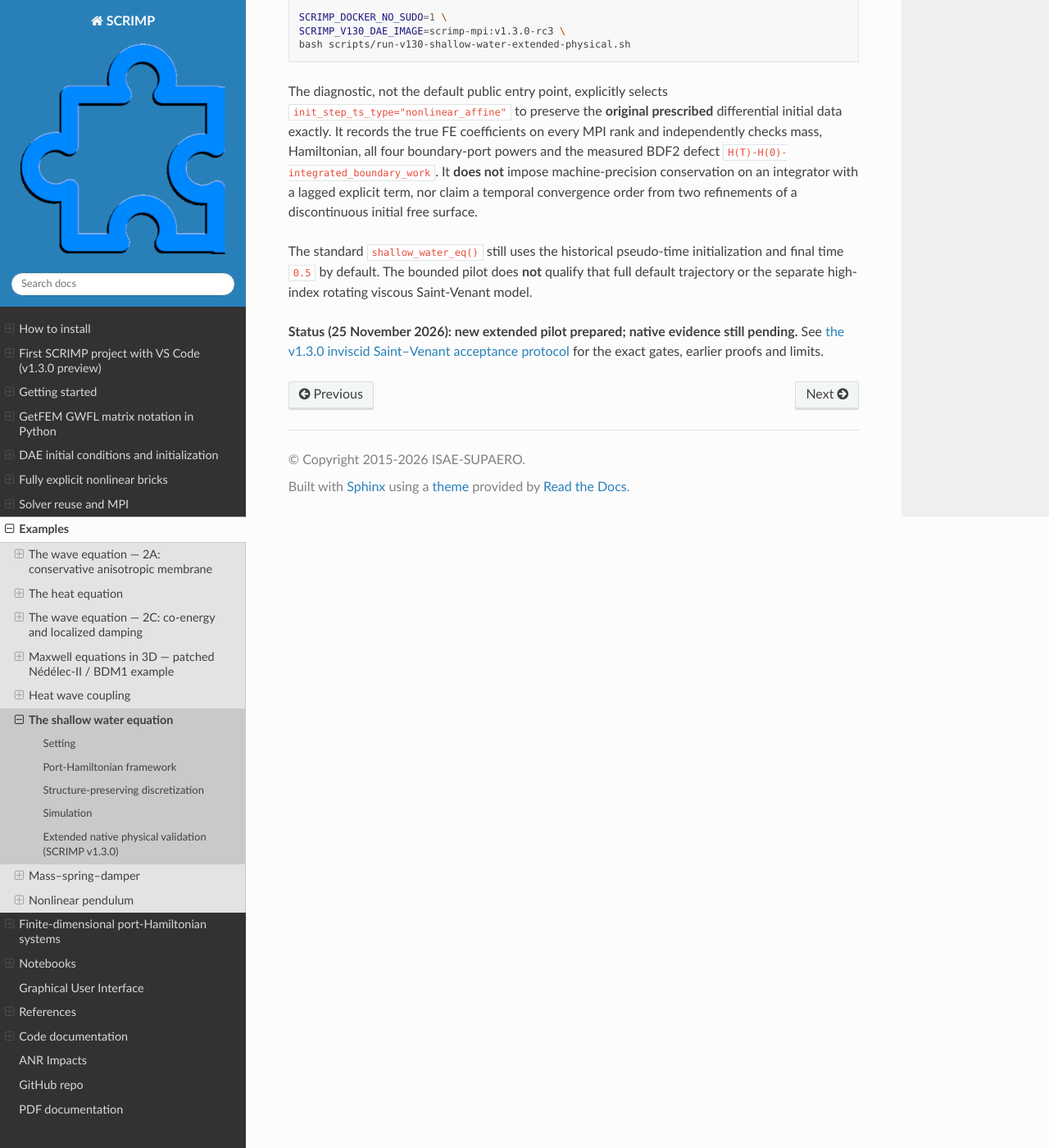
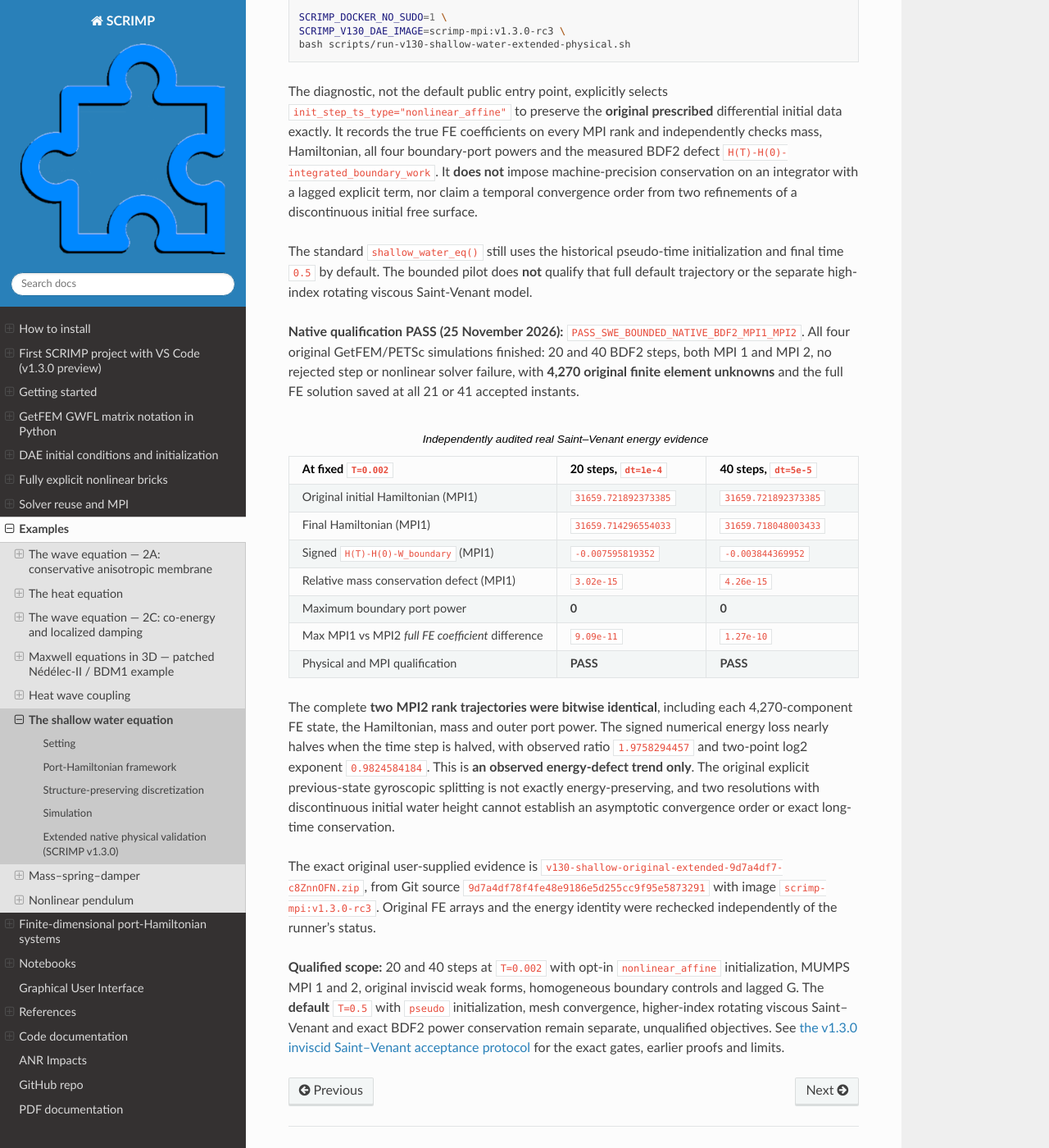
Before and after one commit to g-haine/scrimp, a Sphinx documentation site: the page built from docs/source/examples/shallow_water.rst, in a window 1280 px wide and 1400 px high, scrolled down 9165 px. Shown: the whole window at 82% size. Built offline with Sphinx 7.4.7 and the Read the Docs theme 3.1.0, drawn with Linux system fonts in a browser that asks for light colours.

Commit message:
docs(sphinx): record native inviscid Saint-Venant 20/40-step MUMPS MPI1/2 full FE PASS and measured first-order-like BDF2 energy defect

```diff
--- a/docs/source/examples/shallow_water.rst
+++ b/docs/source/examples/shallow_water.rst
@@ -586,8 +586,73 @@ historical pseudo-time initialization and final time
 qualify that full default trajectory or the separate
 high-index rotating viscous Saint-Venant model.
 
-**Status (25 November 2026): new extended pilot prepared;
-native evidence still pending.** See
+**Native qualification PASS (25 November 2026):**
+``PASS_SWE_BOUNDED_NATIVE_BDF2_MPI1_MPI2``.
+All four original GetFEM/PETSc simulations finished:
+20 and 40 BDF2 steps, both MPI 1 and MPI 2, no rejected
+step or nonlinear solver failure, with **4,270 original
+finite element unknowns** and the full FE solution saved
+at all 21 or 41 accepted instants.
+
+.. list-table:: Independently audited real Saint--Venant energy evidence
+   :header-rows: 1
+   :widths: 39 30 31
+
+   * - At fixed ``T=0.002``
+     - 20 steps, ``dt=1e-4``
+     - 40 steps, ``dt=5e-5``
+   * - Original initial Hamiltonian (MPI1)
+     - ``31659.721892373385``
+     - ``31659.721892373385``
+   * - Final Hamiltonian (MPI1)
+     - ``31659.714296554033``
+     - ``31659.718048003433``
+   * - Signed ``H(T)-H(0)-W_boundary`` (MPI1)
+     - ``-0.007595819352``
+     - ``-0.003844369952``
+   * - Relative mass conservation defect (MPI1)
+     - ``3.02e-15``
+     - ``4.26e-15``
+   * - Maximum boundary port power
+     - **0**
+     - **0**
+   * - Max MPI1 vs MPI2 *full FE coefficient* difference
+     - ``9.09e-11``
+     - ``1.27e-10``
+   * - Physical and MPI qualification
+     - **PASS**
+     - **PASS**
+
+The complete **two MPI2 rank trajectories were
+bitwise identical**, including each 4,270-component
+FE state, the Hamiltonian, mass and outer port power.
+The signed numerical energy loss nearly halves when
+the time step is halved, with observed ratio
+``1.9758294457`` and two-point log2 exponent
+``0.9824584184``. This is **an observed energy-defect
+trend only**. The original explicit previous-state
+gyroscopic splitting is not exactly energy-preserving,
+and two resolutions with discontinuous initial water
+height cannot establish an asymptotic convergence order
+or exact long-time conservation.
+
+The exact original user-supplied evidence is
+``v130-shallow-original-extended-9d7a4df7-c8ZnnOFN.zip``,
+from Git source ``9d7a4df78f4fe48e9186e5d255cc9f95e5873291``
+with image ``scrimp-mpi:v1.3.0-rc3``. Original
+FE arrays and the energy identity were rechecked
+independently of the runner's status.
+
+**Qualified scope:** 20 and 40 steps at
+``T=0.002`` with opt-in
+``nonlinear_affine`` initialization, MUMPS
+MPI 1 and 2, original inviscid weak forms,
+homogeneous boundary controls and lagged G.
+The **default** ``T=0.5`` with ``pseudo``
+initialization, mesh convergence,
+higher-index rotating viscous Saint--Venant
+and exact BDF2 power conservation remain
+separate, unqualified objectives. See
 `the v1.3.0 inviscid Saint--Venant acceptance protocol
 <https://github.com/g-haine/scrimp/blob/release/1.3.0-preparation/docs/V130_SHALLOW_WATER_EXAMPLE_ACCEPTANCE.md>`_
 for the exact gates, earlier proofs and limits.
```
